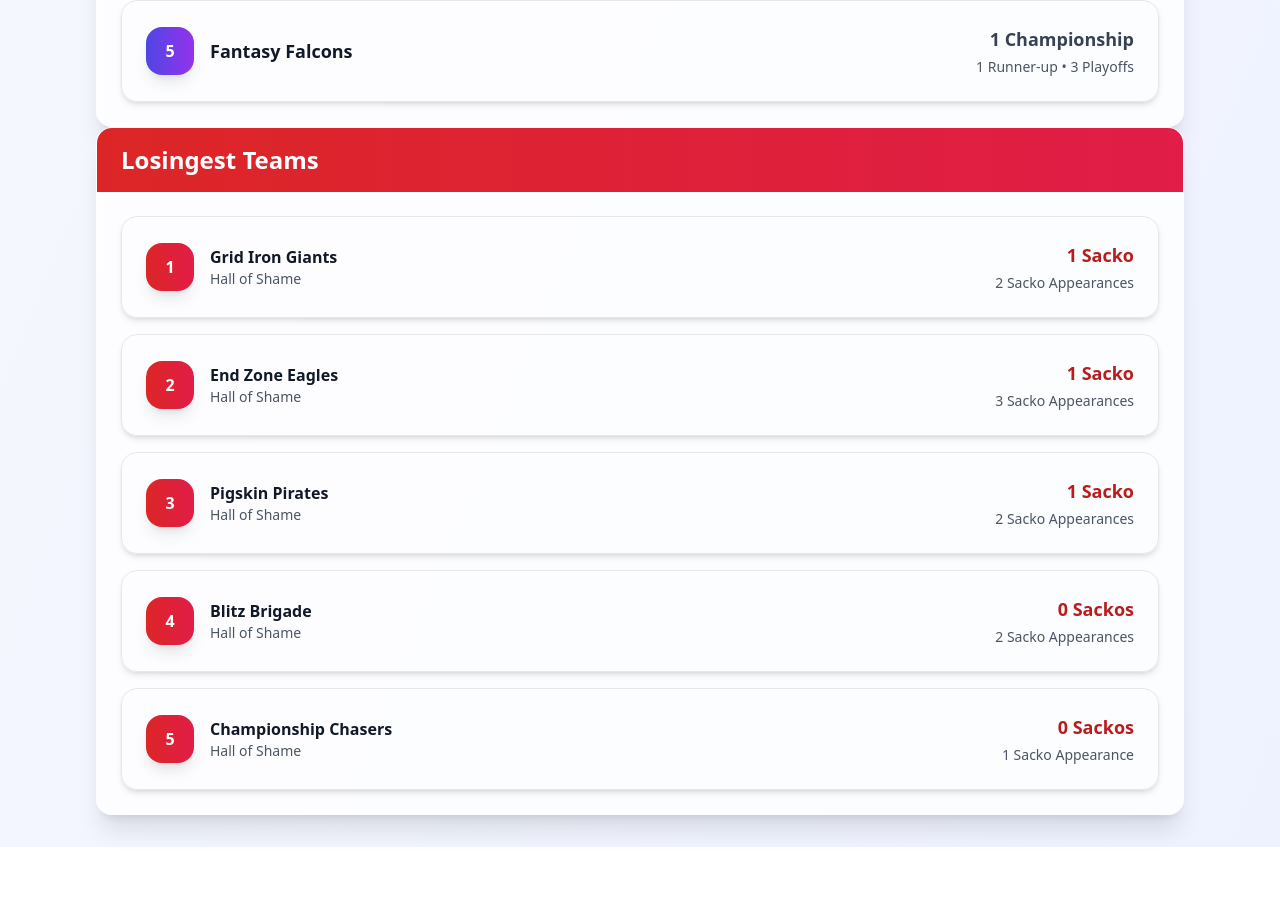
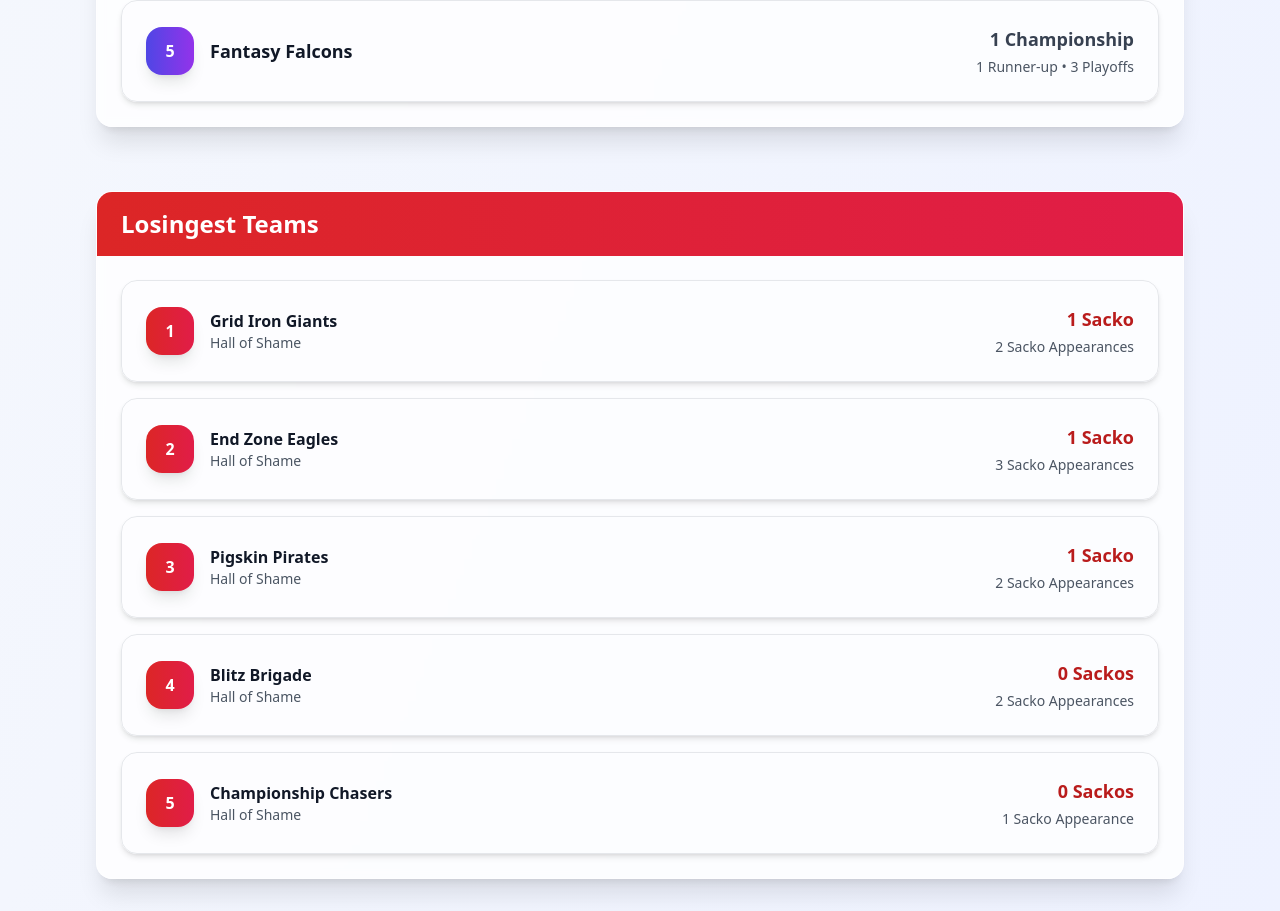
Before and after one commit to mikeyhaidinger/2Bfantasy, a React (Vite) app: page /history in a window 1280 px wide. Shown: the part 2399-3310 px from the top of the page. Before the commit the page ends 3246 px from the top, so only its background shows below. Built offline with nearby package versions, Linux system fonts and the light colour scheme.

Commit message:
Add spacing between team sections

```diff
--- a/src/pages/History.tsx
+++ b/src/pages/History.tsx
@@ -153,7 +153,7 @@ const History = () => {
         </div>
 
         {/* Losingest Teams */}
-        <div className="bg-white/80 backdrop-blur-sm rounded-2xl shadow-xl overflow-hidden border border-white/50">
+        <div className="mt-16 bg-white/80 backdrop-blur-sm rounded-2xl shadow-xl overflow-hidden border border-white/50">
           <div className="bg-gradient-to-r from-red-600 to-rose-600 px-6 py-4">
             <h2 className="text-2xl font-bold text-white">Losingest Teams</h2>
           </div>
```
